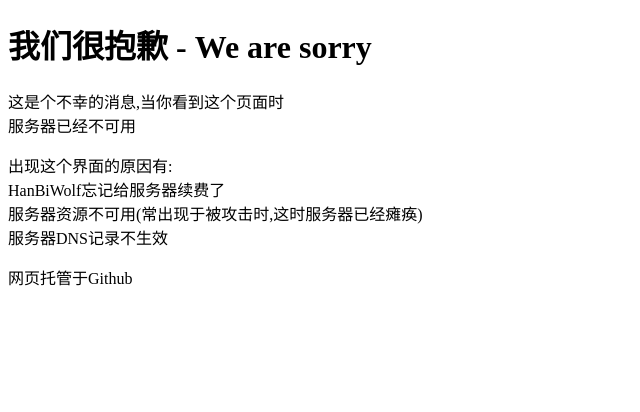
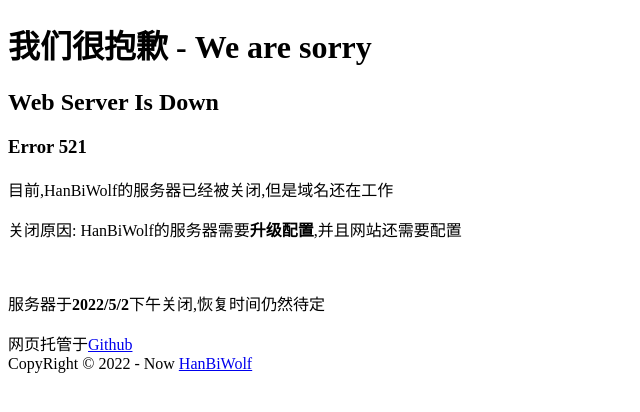
Before and after one commit to HanBiWolf/hanbiwolf.github.io, a plain HTML site: page index.html in a window 1280 px wide. Shown: the whole page, without its empty margins (0-640 px from the left). Drawn offline with Linux system fonts and the light colour scheme.

Commit message:
Change HTML

```diff
--- a/index.html
+++ b/index.html
@@ -4,24 +4,28 @@
     <meta charset="UTF-8">
     <meta http-equiv="X-UA-Compatible" content="IE=edge">
     <meta name="viewport" content="width=device-width, initial-scale=1.0">
-    <title>Sorry - HanBiWolf</title>
+    <title>Error 521</title>
+    <link href="style.css" type="text/css" rel="stylesheet">
+    <link rel="alternate icon" class="js-site-favicon" type="image/png" href="https://dm2301files.storage.live.com/y4mu39DwHpLx_hw8LUEjL0wSmWhl5jpZXAiEle7hELiTaDP4JvlaCaLJGY6UZ-7ZRK4xg12X7ZxUKO7UIxpKhrdYnZ3tbOP5erYVFH4UGgdK72GdSLFuWAmW11YhzGF5nNFadNQrI4YOZHTEKilXqrJbpPzJreLc963AsoyK19LQKk8nP95zbumJhHHUNTKY7Qk?width=512&height=512&cropmode=none">
 </head>
 <body>
-    <div>
-        <h1>我们很抱歉 - We are sorry</h1>
-        <p>
-            这是个不幸的消息,当你看到这个页面时<br>
-            服务器已经不可用<br>
-        </p>
-        <p>
-            出现这个界面的原因有:<br>
-                HanBiWolf忘记给服务器续费了<br>
-                服务器资源不可用(常出现于被攻击时,这时服务器已经瘫痪)<br>
-                服务器DNS记录不生效<br>
-        </p>
-        <footer>
-            网页托管于Github
-        </footer>
-    </div>
+        <h1 id="Sorry">我们很抱歉 - We are sorry</h1>
+        <h2 id="Whatsup">Web Server Is Down</h2>
+        <h3 id="ErrorCode">Error 521</h3>
+        <div id="Why">
+            <p>目前,HanBiWolf的服务器已经被关闭,但是域名还在工作</p>
+            <p>关闭原因: HanBiWolf的服务器需要<b>升级配置</b>,并且网站还需要配置</p>
+        </div>
+        <div id="Time">
+            <br><p>服务器于<b>2022/5/2</b>下午关闭,恢复时间仍然待定</p>
+        </div>
+
+        <div id="Where">
+            网页托管于<a href="https://github.com/HanBiWolf/" target="__blank">Github</a>
+        </div>
+
+        <div id="CopyRight">
+            CopyRight © 2022 - Now <a href="https://www.hanbiwolf.top/" target="__blank">HanBiWolf</a>
+        </div>
 </body>
 </html>
```
